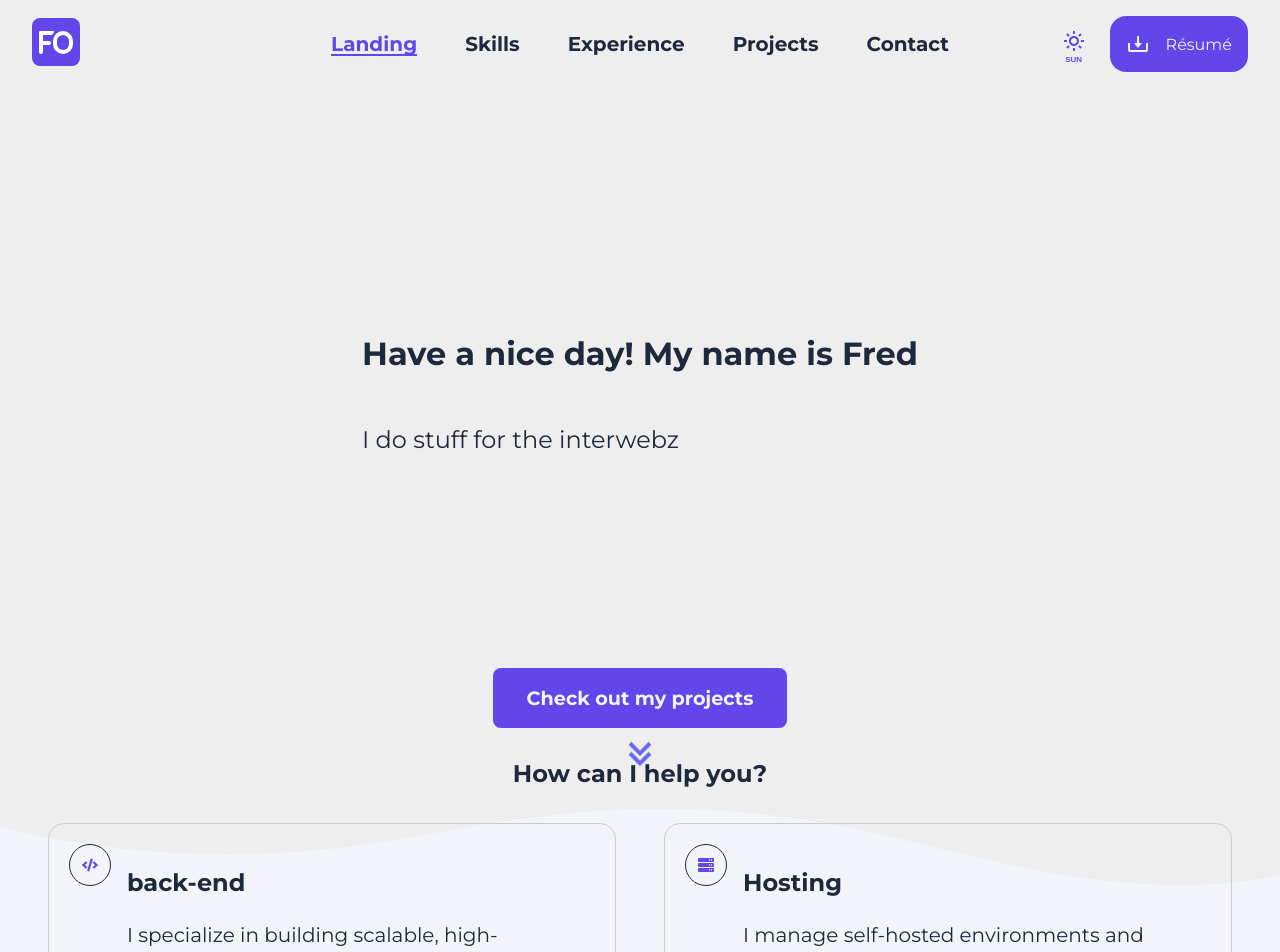
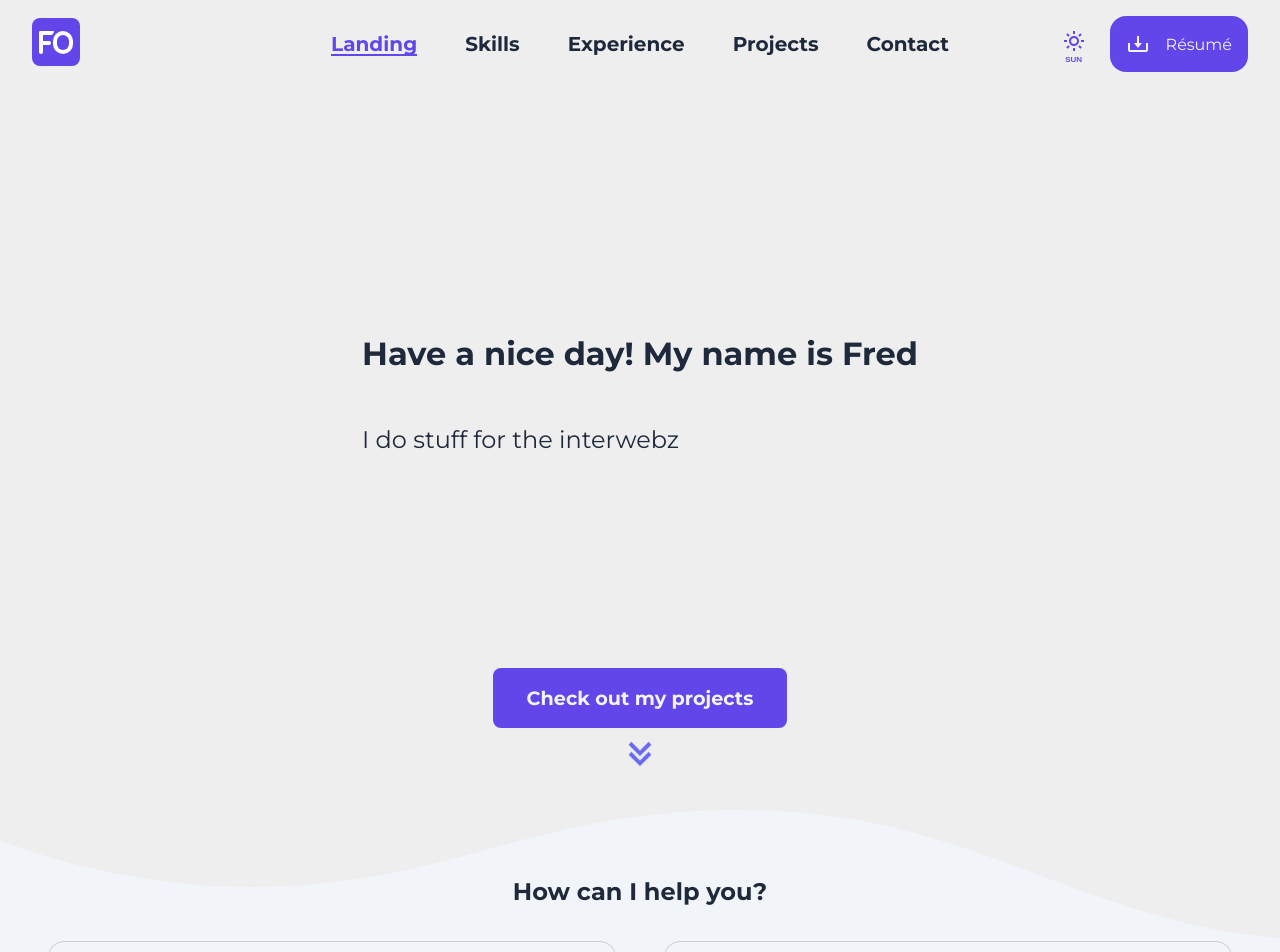
Before and after one commit to Seeru-crypto/aurora_front, a Next.js app: page / in a window 1280 px wide. Shown: the top 952 px of the page. Built offline with nearby package versions, Linux system fonts and the light colour scheme.

Commit message:
feat: remove viewport from _document, fix wave page transitions

```diff
--- a/src/components/GlobalStyles.tsx
+++ b/src/components/GlobalStyles.tsx
@@ -18,7 +18,6 @@ export default createGlobalStyle<{ activeTheme: string; theme: FredTheme }>`
     background-color: ${(props) => props.theme.background};
     color: ${(props) => props.theme.textColor};
     font-family: 'Montserrat', sans-serif;
-    //font-family: ${(props) => props.theme.primaryFont};
     margin: 0;
     padding: 0;
     transition: background-color ${(props) => props.theme.transition};
@@ -51,35 +50,37 @@ export default createGlobalStyle<{ activeTheme: string; theme: FredTheme }>`
     max-width: 70ch;
   }
 
+
+  .divider-1, .divider-2 {
+    width: 100%;
+    overflow: hidden;
+  }
+
   .divider-1 {
+    padding-bottom: 143px;
     background-color: ${(props) => props.theme.backgroundAlternative};
-    max-width: 100vw;
-    padding-bottom:84px ;
-
-    svg {
-      max-width: inherit;
-      //position: relative;
-      display: block;
-      width: calc(206% + 1.3px);
-      height: 84px;
-    }
 
     .shape-fill {
       fill: ${(props) => props.theme.background};
     }
+
+    svg {
+      max-width: inherit;
+      display: block;
+      width: calc(111% + 1.3px);
+      height: 143px;
+    }
   }
 
   .divider-2 {
+    padding-bottom: 113px;
     background-color: ${(props) => props.theme.background};
-    padding-bottom:84px ;
-    max-width: 100vw;
 
     svg {
       max-width: inherit;
-      position: relative;
       display: block;
-      width: calc(149% + 1.3px);
-      height: 84px;
+      width: calc(216% + 1.3px);
+      height: 113px;
     }
 
     .shape-fill {
--- a/src/pages/_document.js
+++ b/src/pages/_document.js
@@ -5,7 +5,6 @@ export default function Document() {
     <Html>
       <Head>
         <meta name="description" content="Generated by create next app, made by FO" />
-        <meta name="viewport" content="width=device-width, initial-scale=1.0" />
         <link rel="icon" href="/favicon.ico" />
         <link rel="preconnect" href="https://fonts.googleapis.com" />
         <link rel="preconnect" href="https://fonts.gstatic.com" crossOrigin="" />
--- a/src/views/skills/SkillCard.tsx
+++ b/src/views/skills/SkillCard.tsx
@@ -66,7 +66,7 @@ const SkillCardStyle = styled.section`
   flex-direction: row;
   gap: 1rem;
   justify-content: flex-start;
-  border: 1px solid #ccc;
+  border: 1px solid #CCC;
   border-radius: 1rem;
   padding: 20px;
   margin: 1rem;
@@ -86,7 +86,7 @@ const SkillCardStyle = styled.section`
 
   .icon-container {
     border: 1px solid;
-    border-color: ${(props) => props.theme.textColor};
+    border-color: #CCC;
     border-radius: 2rem;
     width: 2.5em;
     height: 2.5em;
```
Also changed, not shown: src/Themes.ts (+0 -16 lines).
